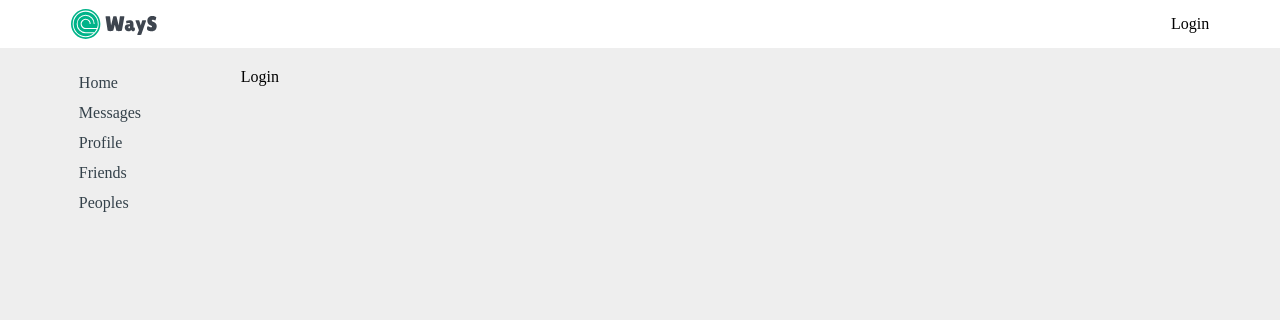
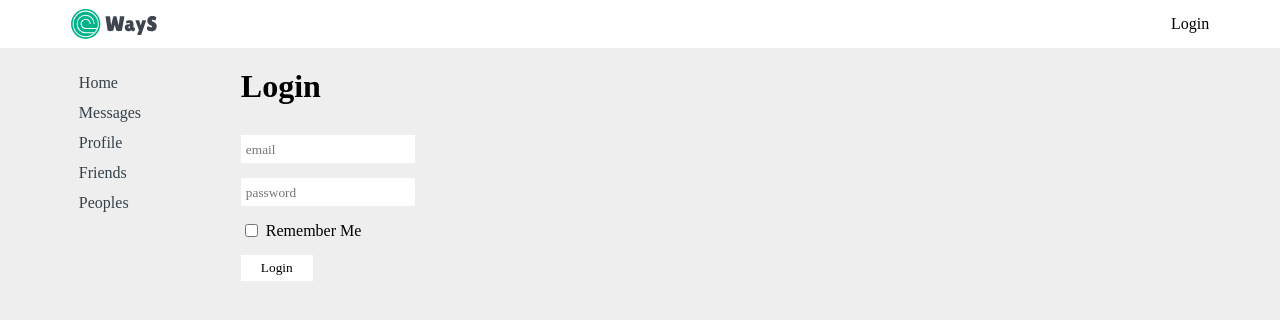
Before and after one commit to hokich/ways-social-network, a React (Create React App) app: page /login in a window 1280 px wide. Shown: the top 320 px of the page. Built offline with nearby package versions, Linux system fonts and the light colour scheme; no server answers.

Commit message:
feat: Add login from on redux-hook-form

```diff
--- a/package.json
+++ b/package.json
@@ -15,6 +15,7 @@
     "classnames": "^2.3.2",
     "react": "^18.2.0",
     "react-dom": "^18.2.0",
+    "react-hook-form": "^7.38.0",
     "react-redux": "^8.0.4",
     "react-router-dom": "^6.4.1",
     "react-scripts": "5.0.1",
--- /dev/null
+++ b/src/components/forms/LoginForm/LoginForm.module.scss
@@ -0,0 +1,37 @@
+.root {
+  display: flex;
+  flex-direction: column;
+
+  align-items: start;
+
+  gap: 15px;
+
+  > .checkboxInputLabel {
+    display: flex;
+    flex-direction: row;
+
+    align-items: center;
+
+    gap: 5px;
+
+    cursor: pointer;
+
+    user-select: none;
+
+    > .checkboxInput {
+      cursor: pointer;
+    }
+  }
+
+  > .button {
+    padding: 5px 20px;
+
+    background: #FFFFFF;
+
+    cursor: pointer;
+
+    &:hover {
+      background: #CCCCCC;
+    }
+  }
+}
--- /dev/null
+++ b/src/components/forms/LoginForm/LoginForm.tsx
@@ -0,0 +1,43 @@
+import styles from "./LoginForm.module.scss"
+
+import {useForm} from "react-hook-form"
+import TextInput from "../../ui/TextInput";
+
+interface LoginFormProps {
+  onSubmit: (data: any) => void
+}
+
+const LoginForm = ({onSubmit}: LoginFormProps) => {
+  const {register, formState: { errors }, handleSubmit} = useForm({
+    mode: 'onBlur'
+  });
+
+  console.log(errors)
+
+  return (
+    <form className={styles.root} onSubmit={handleSubmit(onSubmit)}>
+      <TextInput
+        {...register('email', {
+          required: true,
+          pattern: /^\w+([.-]?\w+)*@\w+([.-]?\w+)*(\.\w{2,3})+$/
+        })}
+        type="text"
+        placeholder={"email"}
+        isError={!!errors.email}
+      />
+      <TextInput
+        {...register('password', {required: true})}
+        type="password"
+        placeholder={"password"}
+        isError={!!errors.password}
+      />
+      <label className={styles.checkboxInputLabel}>
+        <input {...register('rememberMe')} type="checkbox" className={styles.checkboxInput}/>
+        <span>Remember Me</span>
+      </label>
+      <button className={styles.button}>Login</button>
+    </form>
+  )
+}
+
+export default LoginForm
--- /dev/null
+++ b/src/components/forms/LoginForm/index.ts
@@ -0,0 +1 @@
+export {default} from "./LoginForm";
--- /dev/null
+++ b/src/components/ui/TextInput/TextInput.module.scss
@@ -0,0 +1,11 @@
+.root {
+  padding: 5px;
+
+  background: #FFFFFF;
+
+  &.error {
+    border: 1px solid #880000;
+
+    padding: 4px;
+  }
+}
--- /dev/null
+++ b/src/components/ui/TextInput/TextInput.tsx
@@ -0,0 +1,27 @@
+import styles from "./TextInput.module.scss"
+
+import React from "react"
+import {UseFormRegister} from "react-hook-form";
+import cn from "classnames";
+
+
+interface TextInputProps {
+  type: "text" | "password"
+  isError: boolean
+  label?: string
+  placeholder?: string
+}
+
+
+const TextInput = React.forwardRef<HTMLInputElement,
+  TextInputProps & ReturnType<UseFormRegister<any>>>(
+  ({onChange, onBlur, name, label, type = "text", placeholder = "", isError = false}, ref) => (
+    <div className={cn(styles.root, isError && styles.error)}>
+      {label && (
+        <label>{label}</label>
+      )}
+      <input ref={ref} name={name} onChange={onChange} onBlur={onBlur} type={type} placeholder={placeholder}/>
+    </div>
+  ));
+
+export default TextInput
--- /dev/null
+++ b/src/components/ui/TextInput/index.ts
@@ -0,0 +1 @@
+export {default} from "./TextInput"
--- a/src/pages/Login/Login.module.scss
+++ b/src/pages/Login/Login.module.scss
@@ -0,0 +1,6 @@
+.root {
+  display: flex;
+  flex-direction: column;
+
+  gap: 30px;
+}
--- a/src/pages/Login/Login.tsx
+++ b/src/pages/Login/Login.tsx
@@ -1,11 +1,22 @@
 import styles from "./Login.module.scss"
+import LoginForm from "../../components/forms/LoginForm";
 
 interface LoginProps {
 
 }
 
-const Login = ({}: LoginProps) => (
-  <div>Login</div>
-)
+const Login = ({}: LoginProps) => {
+
+  const loginFromSubmitHandler = (data: any) => {
+    console.log(data)
+  }
+
+  return (
+    <div className={styles.root}>
+      <h1>Login</h1>
+      <LoginForm onSubmit={loginFromSubmitHandler}/>
+    </div>
+  )
+}
 
 export default Login
--- a/src/styles/globals.scss
+++ b/src/styles/globals.scss
@@ -56,6 +56,6 @@ button {
   @extend %app-control;
 }
 
-input {
+input[type="text"], input[type="password"] {
   @extend %app-control;
 }
```
Also changed, not shown: 1 other file (tests, documents, lock files or other folders).
